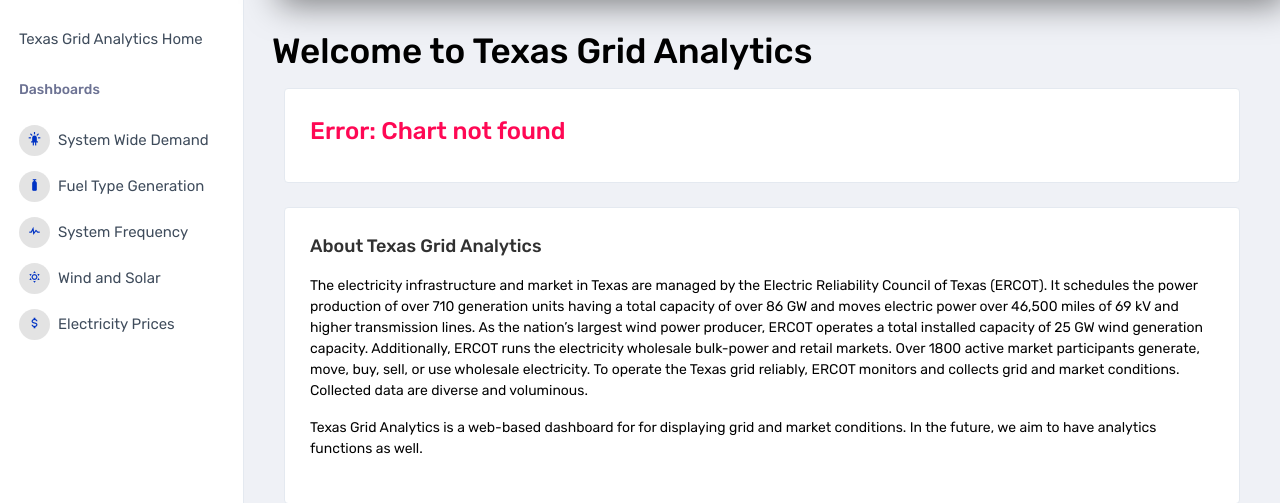
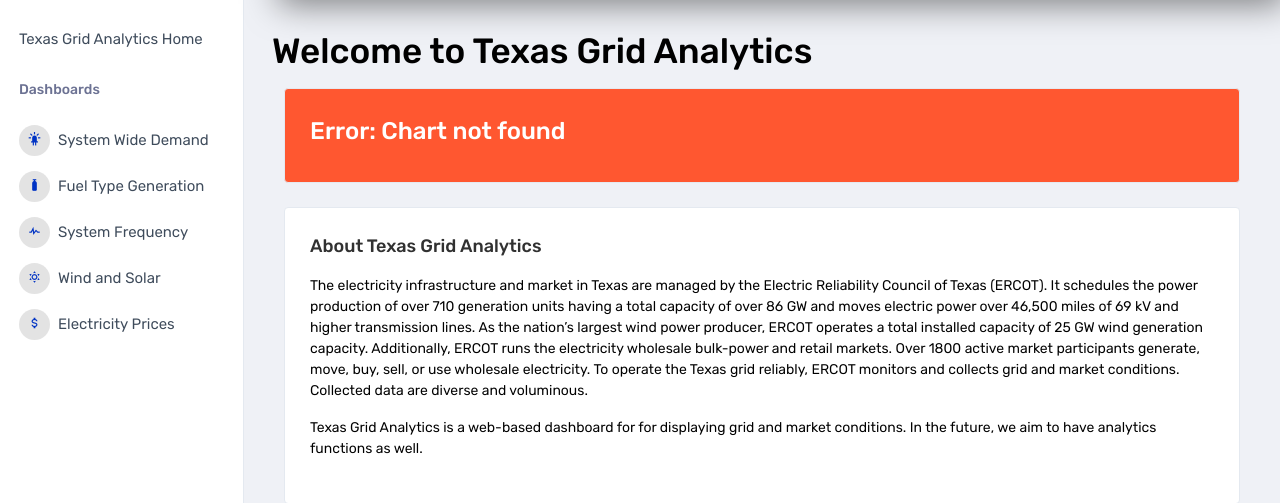
Before and after one commit to randunu0/IH4-2023, a Flask app: page /chart/1 in a window 1280 px wide. Shown: the part 70-573 px from the top of the page. Run offline with Flask 2, Linux system fonts and the light colour scheme; some libraries are stand-ins or nearby versions.

Commit message:
Error page visuals

```diff
--- a/webapp/templates/home.html
+++ b/webapp/templates/home.html
@@ -8,9 +8,9 @@
 
 {% if error %}
 <div class="col-md-12 grid-margin stretch-card">
-  <div class="card">
+  <div class="card bg-warning">
     <div class="card-body">
-       <h3 class="text-danger">Error: {{error}}</h3>
+       <h3 class="text-white">Error: {{error}}</h3>
     </div>
   </div>
 </div>
```
